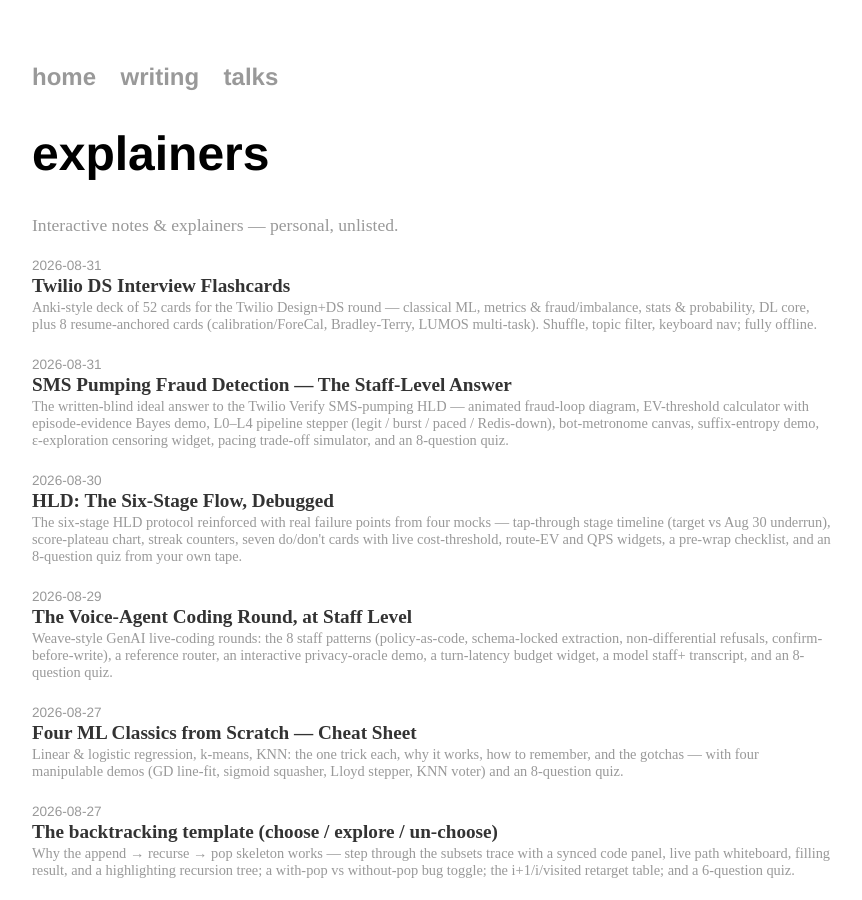
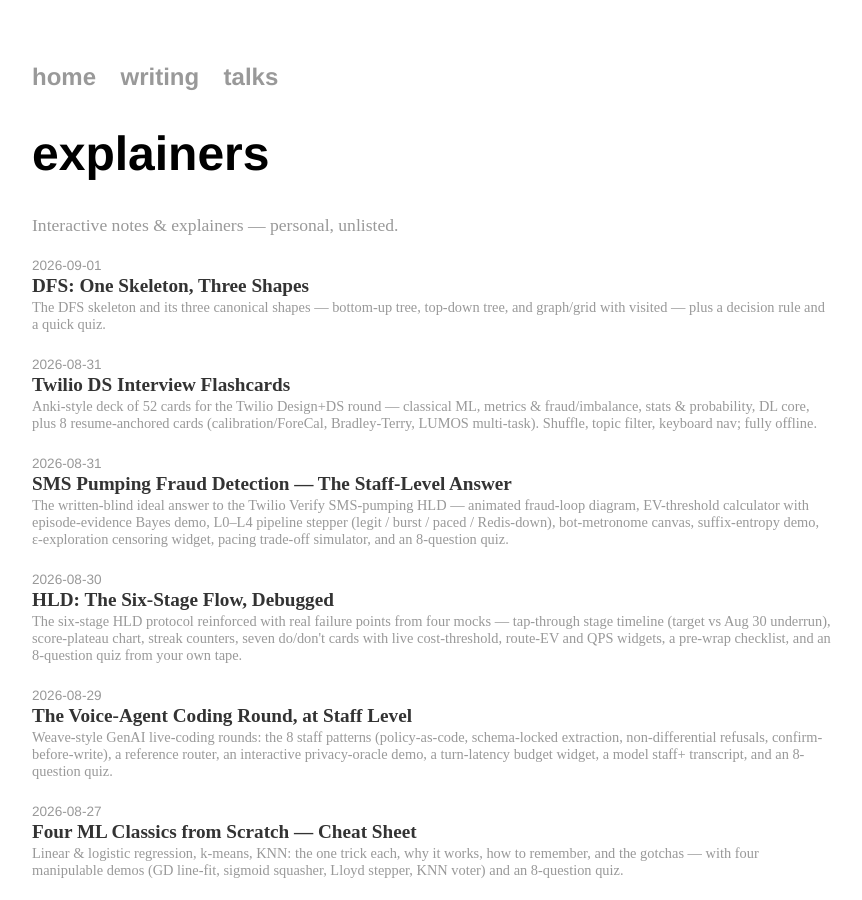
Before and after one commit to dhruvnigam93/dhruvnigam93.github.io, a Jekyll site: the page built from explainers/index.html, in a window 1280 px wide and 900 px high. Shown: the whole window, without its empty margins (208-1070 px from the left). Built offline with Jekyll 4.4.1, drawn with Linux system fonts in a browser that asks for light colours.

Commit message:
add explainer: DFS: One Skeleton, Three Shapes

```diff
--- a/_data/explainers.yml
+++ b/_data/explainers.yml
@@ -6,6 +6,11 @@
 #     slug: kebab-case-filename   # matches explainers/<slug>.html, no extension
 #     date: YYYY-MM-DD            # date added
 #     description: "one-line summary (optional)"
+
+- title: "DFS: One Skeleton, Three Shapes"
+  slug: dfs-shapes
+  date: 2026-09-01
+  description: "The DFS skeleton and its three canonical shapes — bottom-up tree, top-down tree, and graph/grid with visited — plus a decision rule and a quick quiz."
 
 - title: "SMS Pumping Fraud Detection — The Staff-Level Answer"
   slug: sms-pumping-fraud-detection
--- /dev/null
+++ b/explainers/dfs-shapes.html
@@ -0,0 +1,535 @@
+<!DOCTYPE html>
+<html lang="en">
+<head>
+<meta charset="UTF-8">
+<meta name="viewport" content="width=device-width, initial-scale=1, viewport-fit=cover">
+<meta name="robots" content="noindex, nofollow">
+<meta name="color-scheme" content="light dark">
+<title>DFS: One Skeleton, Three Shapes</title>
+<style>
+  :root {
+    --bg: #f5f4f0;
+    --surface: #fff;
+    --text: #2d2d2d;
+    --text-muted: #6b6b6b;
+    --accent: #3b6ccc;
+    --accent-bg: #eaf0fb;
+    --code-bg: #f0efe9;
+    --border: #ddd;
+    --callout-bg: #fff8e6;
+    --callout-border: #e0c55b;
+    --correct: #2e7d46;
+    --correct-bg: #e6f4ea;
+    --wrong: #c0392b;
+    --wrong-bg: #fbeae8;
+  }
+  @media (prefers-color-scheme: dark) {
+    :root {
+      --bg: #1a1a1e;
+      --surface: #242429;
+      --text: #e0dfd8;
+      --text-muted: #9a9a9a;
+      --accent: #6b9bfa;
+      --accent-bg: #1e2a42;
+      --code-bg: #2a2a30;
+      --border: #3a3a40;
+      --callout-bg: #2a2718;
+      --callout-border: #8a7a30;
+      --correct: #7ed69b;
+      --correct-bg: #17301f;
+      --wrong: #f0908a;
+      --wrong-bg: #331a18;
+    }
+  }
+
+  *, *::before, *::after { box-sizing: border-box; margin: 0; padding: 0; }
+
+  body {
+    font-family: -apple-system, BlinkMacSystemFont, "Segoe UI", Helvetica, Arial, sans-serif;
+    background: var(--bg);
+    color: var(--text);
+    line-height: 1.6;
+    -webkit-text-size-adjust: 100%;
+  }
+
+  .container {
+    max-width: 680px;
+    margin: 0 auto;
+    padding: max(1.25rem, env(safe-area-inset-top)) 1.25rem 4rem;
+  }
+
+  .back {
+    display: inline-block;
+    margin: 0.25rem 0 1.25rem;
+    color: var(--text-muted);
+    text-decoration: none;
+    font-size: 0.9rem;
+  }
+  .back:active { opacity: 0.6; }
+
+  h1 {
+    font-size: 1.5rem;
+    font-weight: 700;
+    margin-bottom: 0.25rem;
+    letter-spacing: -0.02em;
+  }
+  .meta { color: var(--text-muted); font-size: 0.85rem; margin-bottom: 1rem; }
+  .subtitle {
+    color: var(--text-muted);
+    font-size: 0.95rem;
+    margin-bottom: 1.5rem;
+    line-height: 1.5;
+  }
+
+  h2 {
+    font-size: 1.15rem;
+    font-weight: 700;
+    margin: 2rem 0 0.5rem;
+    letter-spacing: -0.01em;
+  }
+  h3 {
+    font-size: 1.05rem;
+    font-weight: 600;
+    margin: 1.5rem 0 0.4rem;
+  }
+
+  p { margin-bottom: 0.75rem; font-size: 0.95rem; }
+
+  code {
+    font-family: ui-monospace, "SF Mono", "Cascadia Code", "Segoe UI Mono", Menlo, Consolas, monospace;
+    font-size: 0.82rem;
+    background: var(--code-bg);
+    padding: 0.15em 0.35em;
+    border-radius: 4px;
+  }
+
+  pre {
+    background: var(--code-bg);
+    border: 1px solid var(--border);
+    border-radius: 8px;
+    padding: 1rem;
+    overflow-x: auto;
+    -webkit-overflow-scrolling: touch;
+    margin: 0.5rem 0 1rem;
+  }
+  pre code {
+    background: none;
+    padding: 0;
+    font-size: 0.8rem;
+    line-height: 1.55;
+    display: block;
+    white-space: pre;
+  }
+
+  .comment { color: var(--text-muted); }
+  .highlight-line { color: var(--accent); font-weight: 600; }
+
+  /* Selector tabs */
+  .tab-bar {
+    display: flex;
+    gap: 0.5rem;
+    margin: 1.25rem 0;
+    flex-wrap: wrap;
+  }
+  .tab-btn {
+    flex: 1 1 30%;
+    min-width: 0;
+    padding: 0.6rem 0.5rem;
+    font-size: 0.78rem;
+    font-weight: 600;
+    font-family: inherit;
+    border: 2px solid var(--border);
+    border-radius: 8px;
+    background: var(--surface);
+    color: var(--text);
+    cursor: pointer;
+    transition: border-color 0.15s, background 0.15s;
+    text-align: center;
+    line-height: 1.3;
+    touch-action: manipulation;
+    min-height: 48px;
+  }
+  .tab-btn:hover { border-color: var(--accent); }
+  .tab-btn.active {
+    border-color: var(--accent);
+    background: var(--accent-bg);
+    color: var(--accent);
+  }
+  .tab-btn-all {
+    flex: 1 1 100%;
+    font-size: 0.75rem;
+    color: var(--text-muted);
+  }
+
+  /* Shape sections */
+  .shape {
+    border: 1px solid var(--border);
+    border-radius: 10px;
+    background: var(--surface);
+    padding: 1.1rem 1rem;
+    margin-bottom: 1rem;
+  }
+  .shape.hidden { display: none; }
+  .shape-label {
+    display: inline-block;
+    font-size: 0.7rem;
+    font-weight: 700;
+    text-transform: uppercase;
+    letter-spacing: 0.06em;
+    color: var(--accent);
+    margin-bottom: 0.35rem;
+  }
+  .shape h3 { margin-top: 0; }
+  .shape .when {
+    font-size: 0.88rem;
+    color: var(--text-muted);
+    margin-bottom: 0.5rem;
+  }
+
+  /* Decision table */
+  .decision-table {
+    width: 100%;
+    border-collapse: collapse;
+    font-size: 0.82rem;
+    margin: 0.75rem 0 1rem;
+  }
+  .decision-table th {
+    text-align: left;
+    font-weight: 700;
+    padding: 0.5rem 0.6rem;
+    border-bottom: 2px solid var(--border);
+    font-size: 0.75rem;
+    text-transform: uppercase;
+    letter-spacing: 0.04em;
+    color: var(--text-muted);
+  }
+  .decision-table td {
+    padding: 0.5rem 0.6rem;
+    border-bottom: 1px solid var(--border);
+    vertical-align: top;
+  }
+  .decision-table tr.active-row td {
+    background: var(--accent-bg);
+    font-weight: 600;
+  }
+  .decision-table tr.hidden-row { display: none; }
+
+  /* Callout */
+  .callout {
+    border-left: 4px solid var(--callout-border);
+    background: var(--callout-bg);
+    padding: 0.9rem 1rem;
+    border-radius: 0 8px 8px 0;
+    margin: 1.5rem 0 1rem;
+    font-size: 0.88rem;
+  }
+  .callout strong { display: block; margin-bottom: 0.35rem; }
+  .callout ol { margin: 0; padding-left: 1.25rem; }
+  .callout li { margin-bottom: 0.4rem; line-height: 1.5; }
+
+  .separator {
+    border: none;
+    border-top: 1px solid var(--border);
+    margin: 1.75rem 0;
+  }
+
+  /* Quiz */
+  .quiz-q { margin-bottom: 1.5rem; }
+  .quiz-q .q-text { font-weight: 600; font-size: 0.92rem; margin-bottom: 0.6rem; }
+  .quiz-q .q-num { color: var(--text-muted); font-weight: 700; margin-right: 0.35rem; }
+  .quiz-opt {
+    display: block;
+    width: 100%;
+    text-align: left;
+    font-family: inherit;
+    font-size: 0.88rem;
+    color: var(--text);
+    background: var(--surface);
+    border: 1.5px solid var(--border);
+    border-radius: 8px;
+    padding: 0.7rem 0.85rem;
+    margin-bottom: 0.5rem;
+    cursor: pointer;
+    transition: border-color 0.12s, background 0.12s;
+    min-height: 48px;
+    touch-action: manipulation;
+  }
+  .quiz-opt:hover:not(:disabled) { border-color: var(--accent); }
+  .quiz-opt:disabled { cursor: default; }
+  .quiz-opt.correct { border-color: var(--correct); background: var(--correct-bg); color: var(--correct); font-weight: 600; }
+  .quiz-opt.wrong { border-color: var(--wrong); background: var(--wrong-bg); color: var(--wrong); font-weight: 600; }
+  .quiz-explain {
+    font-size: 0.82rem;
+    color: var(--text-muted);
+    margin: 0.15rem 0 0.25rem;
+    padding-left: 0.2rem;
+    line-height: 1.45;
+  }
+  .quiz-explain.hidden { display: none; }
+  .quiz-bar {
+    display: flex;
+    align-items: center;
+    justify-content: space-between;
+    gap: 1rem;
+    margin-top: 1rem;
+    padding-top: 1rem;
+    border-top: 1px solid var(--border);
+  }
+  #quiz-score { font-weight: 700; font-size: 0.95rem; }
+  #quiz-reset {
+    font: inherit;
+    font-weight: 600;
+    font-size: 0.85rem;
+    color: var(--accent);
+    background: transparent;
+    border: 1.5px solid var(--border);
+    border-radius: 999px;
+    padding: 0.55rem 1.1rem;
+    min-height: 44px;
+    cursor: pointer;
+    touch-action: manipulation;
+  }
+  #quiz-reset:active { transform: scale(0.96); }
+
+  footer {
+    margin-top: 3em;
+    padding-top: 1.2em;
+    border-top: 1px solid var(--border);
+    color: var(--text-muted);
+    font-size: 0.85rem;
+  }
+  footer a { color: var(--accent); }
+</style>
+</head>
+<body>
+<div class="container">
+
+  <a class="back" href="/explainers/">&larr; all explainers</a>
+
+  <h1>DFS: One Skeleton, Three Shapes</h1>
+  <p class="meta">Added 2026-09-01</p>
+  <p class="subtitle">DFS is really one skeleton with three canonical specializations. Knowing which one you're reaching for is half the battle.</p>
+
+  <h2>The skeleton</h2>
+  <pre><code><span class="highlight-line">def dfs(node):</span>
+    <span class="comment">if base_case:              # None / out of bounds / already visited</span>
+        <span class="comment">return base_value</span>
+    <span class="comment"># ... work happens here, before and/or after the recursive calls ...</span>
+    results = [dfs(child) for child in children]
+    <span class="comment">return combine(node, results)</span></code></pre>
+
+  <p>Everything below is this shape with the knobs set differently. Tap a question type to isolate the matching shape:</p>
+
+  <!-- Tab selector -->
+  <div class="tab-bar">
+    <button class="tab-btn active" data-shape="all" onclick="selectShape('all')">Show all</button>
+    <button class="tab-btn" data-shape="bottomup" onclick="selectShape('bottomup')">Depends on CHILDREN</button>
+    <button class="tab-btn" data-shape="topdown" onclick="selectShape('topdown')">Depends on PATH FROM ROOT</button>
+    <button class="tab-btn" data-shape="graph" onclick="selectShape('graph')">Graph with CYCLES</button>
+  </div>
+
+  <!-- Shape 1: Bottom-up -->
+  <div class="shape" id="shape-bottomup">
+    <span class="shape-label">Shape 1</span>
+    <h3>Bottom-up tree</h3>
+    <p class="when">Answer flows UP via return values. A node's answer depends on its <strong>children</strong> &mdash; subtree properties like height, diameter, "is balanced", max path sum, subtree sums. Optionally update a <code>self.best</code> on the side.</p>
+    <pre><code>def dfs(node):
+    <span class="comment">if not node:                       # base case first, returns identity value</span>
+        return 0
+    left = dfs(node.left)
+    right = dfs(node.right)
+    <span class="highlight-line">return 1 + max(left, right)        # combine child results at the parent</span></code></pre>
+  </div>
+
+  <!-- Shape 2: Top-down -->
+  <div class="shape" id="shape-topdown">
+    <span class="shape-label">Shape 2</span>
+    <h3>Top-down tree</h3>
+    <p class="when">State flows DOWN via parameters. A node's job depends on the <strong>path from the root</strong>, not its children &mdash; root-to-leaf path sum (#112), validate BST with (low, high) bounds (#98), depth tracking. Usually act/collect at the leaf.</p>
+    <pre><code>def dfs(node, state):                  <span class="comment"># state = path sum, (lo, hi) bounds, depth...</span>
+    if not node:
+        return
+    <span class="highlight-line">if is_leaf(node) and satisfies(state, node):</span>
+        <span class="highlight-line">self.result.append(...)        # collect at the leaf</span>
+    dfs(node.left,  update(state, node))
+    dfs(node.right, update(state, node))</code></pre>
+  </div>
+
+  <!-- Shape 3: Graph -->
+  <div class="shape" id="shape-graph">
+    <span class="shape-label">Shape 3</span>
+    <h3>Graph / grid DFS</h3>
+    <p class="when">Same shape + a visited marker, set <strong>BEFORE</strong> recursing. When cycles are possible &mdash; number of islands (#200), flood fill, connected components, cycle detection. Critical bug: mark visited BEFORE the recursive calls, or you infinite-loop on a back-edge (the #207/#417/#133 lesson).</p>
+    <pre><code>def dfs(r, c):
+    if out_of_bounds(r, c) or (r, c) in visited or grid[r][c] != target:
+        return
+    <span class="highlight-line">visited.add((r, c))                # mark BEFORE recursing (or mutate grid in place)</span>
+    for dr, dc in [(-1, 0), (1, 0), (0, -1), (0, 1)]:
+        dfs(r + dr, c + dc)</code></pre>
+  </div>
+
+  <hr class="separator">
+
+  <h2>Decision rule</h2>
+  <table class="decision-table">
+    <thead>
+      <tr><th>Question depends on...</th><th>Template</th><th>Data flow</th></tr>
+    </thead>
+    <tbody>
+      <tr id="row-bottomup" class="decision-row"><td>Children (subtree property)</td><td>Bottom-up</td><td>return values go UP</td></tr>
+      <tr id="row-topdown" class="decision-row"><td>Path from root</td><td>Top-down</td><td>state passed DOWN</td></tr>
+      <tr id="row-graph" class="decision-row"><td>Cycles possible (graph/grid)</td><td>Either + visited</td><td>mark BEFORE recursing</td></tr>
+    </tbody>
+  </table>
+
+  <div class="callout">
+    <strong>Two invariants</strong>
+    <ol>
+      <li><strong>Base case first</strong> &mdash; <code>None</code> / out-of-bounds / already-visited.</li>
+      <li><strong>On LeetCode, carry a global result with <code>self.x</code> or a one-element list, NOT <code>nonlocal</code></strong> &mdash; LeetCode's <code>python</code> mode is Python 2, where <code>nonlocal</code> is a SyntaxError. Same trap: <code>math.inf</code> &mdash; use <code>float('inf')</code>.</li>
+    </ol>
+  </div>
+
+  <hr class="separator">
+
+  <h2>Quick check</h2>
+  <p class="subtitle" style="margin-bottom:1rem">Five questions. Instant feedback, running score.</p>
+  <div id="quiz"></div>
+  <div class="quiz-bar">
+    <span id="quiz-score">Score: 0 / 5</span>
+    <button id="quiz-reset">Reset</button>
+  </div>
+
+  <footer>
+    Personal explainer &middot; unlisted &middot; <a href="/explainers/">back to index</a>
+  </footer>
+
+</div>
+
+<script>
+// --- Shape selector (vanilla, defensive) ---
+function selectShape(shape) {
+  var shapes = ['bottomup', 'topdown', 'graph'];
+  var buttons = document.querySelectorAll('.tab-btn');
+  for (var i = 0; i < buttons.length; i++) {
+    var btn = buttons[i];
+    btn.classList.toggle('active', btn.getAttribute('data-shape') === shape);
+  }
+  for (var j = 0; j < shapes.length; j++) {
+    var el = document.getElementById('shape-' + shapes[j]);
+    if (!el) continue;
+    if (shape === 'all' || shapes[j] === shape) { el.classList.remove('hidden'); }
+    else { el.classList.add('hidden'); }
+  }
+  for (var k = 0; k < shapes.length; k++) {
+    var row = document.getElementById('row-' + shapes[k]);
+    if (!row) continue;
+    if (shape === 'all') { row.classList.remove('active-row'); row.classList.remove('hidden-row'); }
+    else if (shapes[k] === shape) { row.classList.add('active-row'); row.classList.remove('hidden-row'); }
+    else { row.classList.remove('active-row'); row.classList.add('hidden-row'); }
+  }
+}
+
+// --- Quiz (vanilla, self-contained) ---
+(function () {
+  var QUESTIONS = [
+    {
+      q: "You need each subtree's height to compute a node's answer (e.g. diameter). Which shape?",
+      options: ["Bottom-up tree", "Top-down tree", "Graph / grid DFS"],
+      correct: 0,
+      explain: "The answer depends on the children, so results flow UP via return values."
+    },
+    {
+      q: "Validating a BST by passing (low, high) bounds down into each recursive call is which shape?",
+      options: ["Bottom-up tree", "Top-down tree", "Graph / grid DFS"],
+      correct: 1,
+      explain: "State (the bounds) is threaded DOWN through parameters — that's top-down."
+    },
+    {
+      q: "In graph/grid DFS, when do you mark a node visited?",
+      options: ["After the recursive calls", "Before the recursive calls", "Only in the base case"],
+      correct: 1,
+      explain: "Mark BEFORE recursing, or a back-edge sends you into an infinite loop (the #207/#417/#133 bug)."
+    },
+    {
+      q: "On LeetCode's `python` (Python 2), how do you carry a running result out of a nested DFS?",
+      options: ["nonlocal best", "self.best or a one-element list", "global best"],
+      correct: 1,
+      explain: "`nonlocal` is a SyntaxError in Python 2. Mutate an attribute (self.best) or a list — don't rebind a name."
+    },
+    {
+      q: "Why must tree diameter be computed bottom-up instead of just measuring the root?",
+      options: [
+        "The longest path's turning point can be any node, not the root",
+        "Because the root has no parent",
+        "Because binary trees can contain cycles"
+      ],
+      correct: 0,
+      explain: "The longest path can live entirely inside one subtree, so every node is a candidate peak — you must check them all on the way up."
+    }
+  ];
+
+  var quiz = document.getElementById('quiz');
+  var scoreEl = document.getElementById('quiz-score');
+  var resetEl = document.getElementById('quiz-reset');
+  if (!quiz || !scoreEl) return;
+
+  var answered, score;
+
+  function render() {
+    answered = [];
+    score = 0;
+    quiz.innerHTML = '';
+    scoreEl.textContent = 'Score: 0 / ' + QUESTIONS.length;
+
+    QUESTIONS.forEach(function (item, qi) {
+      var wrap = document.createElement('div');
+      wrap.className = 'quiz-q';
+
+      var qText = document.createElement('div');
+      qText.className = 'q-text';
+      qText.innerHTML = '<span class="q-num">Q' + (qi + 1) + '.</span>' + item.q;
+      wrap.appendChild(qText);
+
+      item.options.forEach(function (opt, oi) {
+        var b = document.createElement('button');
+        b.className = 'quiz-opt';
+        b.type = 'button';
+        b.textContent = opt;
+        b.addEventListener('click', function () { pick(qi, oi, wrap, item); });
+        wrap.appendChild(b);
+      });
+
+      var ex = document.createElement('div');
+      ex.className = 'quiz-explain hidden';
+      ex.textContent = item.explain;
+      wrap.appendChild(ex);
+
+      quiz.appendChild(wrap);
+    });
+  }
+
+  function pick(qi, oi, wrap, item) {
+    if (answered[qi]) return;
+    answered[qi] = true;
+
+    var opts = wrap.querySelectorAll('.quiz-opt');
+    for (var i = 0; i < opts.length; i++) {
+      opts[i].disabled = true;
+      if (i === item.correct) opts[i].classList.add('correct');
+    }
+    if (oi !== item.correct) opts[oi].classList.add('wrong');
+
+    var ex = wrap.querySelector('.quiz-explain');
+    if (ex) ex.classList.remove('hidden');
+
+    if (oi === item.correct) score++;
+    scoreEl.textContent = 'Score: ' + score + ' / ' + QUESTIONS.length;
+  }
+
+  if (resetEl) resetEl.addEventListener('click', render);
+  render();
+})();
+</script>
+</body>
+</html>
```
